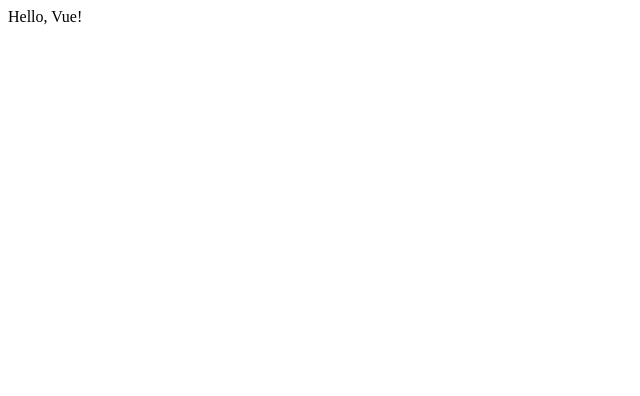
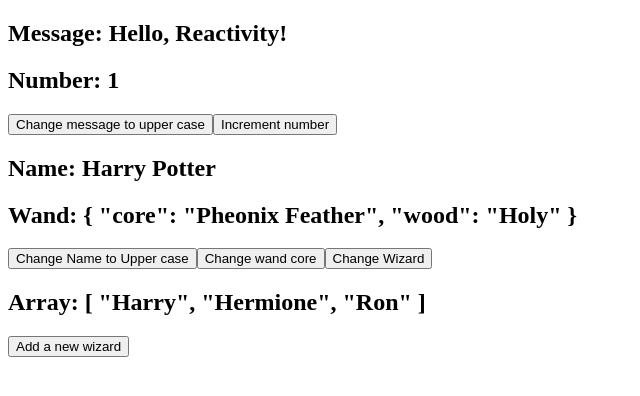
Before and after one commit to trinaldo3/learn-vue-3-with-bingyang, a Vue app: page / in a window 1280 px wide. Shown: the top 396 px of the page, without its empty margins (0-640 px from the left). Built offline with nearby package versions, Linux system fonts and the light colour scheme.

Commit message:
Reactivity system

```diff
--- a/src/App.vue
+++ b/src/App.vue
@@ -1,13 +1,76 @@
 <template>
-  <div>
-    <div>Hello, Vue!</div>
+  <div class="card">
+    <h2>Message: {{ message }}</h2>
+    <h2>Number: {{ number }}</h2>
+    <button @click="changeMessageToUpperCase">
+      Change message to upper case
+    </button>
+    <button @click="incrementNumber">Increment number</button>
+  </div>
+
+  <div class="card">
+    <h2>Name: {{ wizard.name }}</h2>
+    <h2>Wand: {{ wizard.wand }}</h2>
+    <button @click="changeNameToUpperCase">Change Name to Upper case</button>
+    <button @click="changeWandCore">Change wand core</button>
+    <button @click="changeWizard">Change Wizard</button>
+  </div>
+  <div class="card">
+    <h2>Array: {{ wizards }}</h2>
+    <button @click="wizards.push('Draco')">Add a new wizard</button>
   </div>
 </template>
 
 <script setup>
+import { ref } from 'vue'
+let message = ref('Hello, Reactivity!')
+let number = ref(1)
 
+function changeMessageToUpperCase() {
+  message.value = message.value.toUpperCase()
+  console.log(message)
+}
+
+function incrementNumber() {
+  number.value += 1
+  console.log(number)
+}
+
+let wizard = ref({
+  id: 1001,
+  name: 'Harry Potter',
+  house: 'Gryffindor',
+  age: 17,
+  wand: {
+    core: 'Pheonix Feather',
+    wood: "Holy"
+  }
+})
+
+function changeNameToUpperCase() {
+  wizard.value.name = wizard.value.name.toUpperCase()
+}
+
+function changeWandCore () {
+  wizard.value.wand.core = 'Unicorn Hair'
+}
+
+function changeWizard() {
+  wizard.value = {
+    id: 1002,
+    name: 'Hermione Granger',
+    house: 'Gryffindor',
+    age: 17,
+    wand: {
+      core: 'Dragon heartstring',
+      wood: 'Vine'
+    }
+  }
+}
+
+let wizards = ref(['Harry', 'Hermione', 'Ron'])
 </script>
 
-<style lang="scss" scoped>
+<style scoped>
 
 </style>
```
